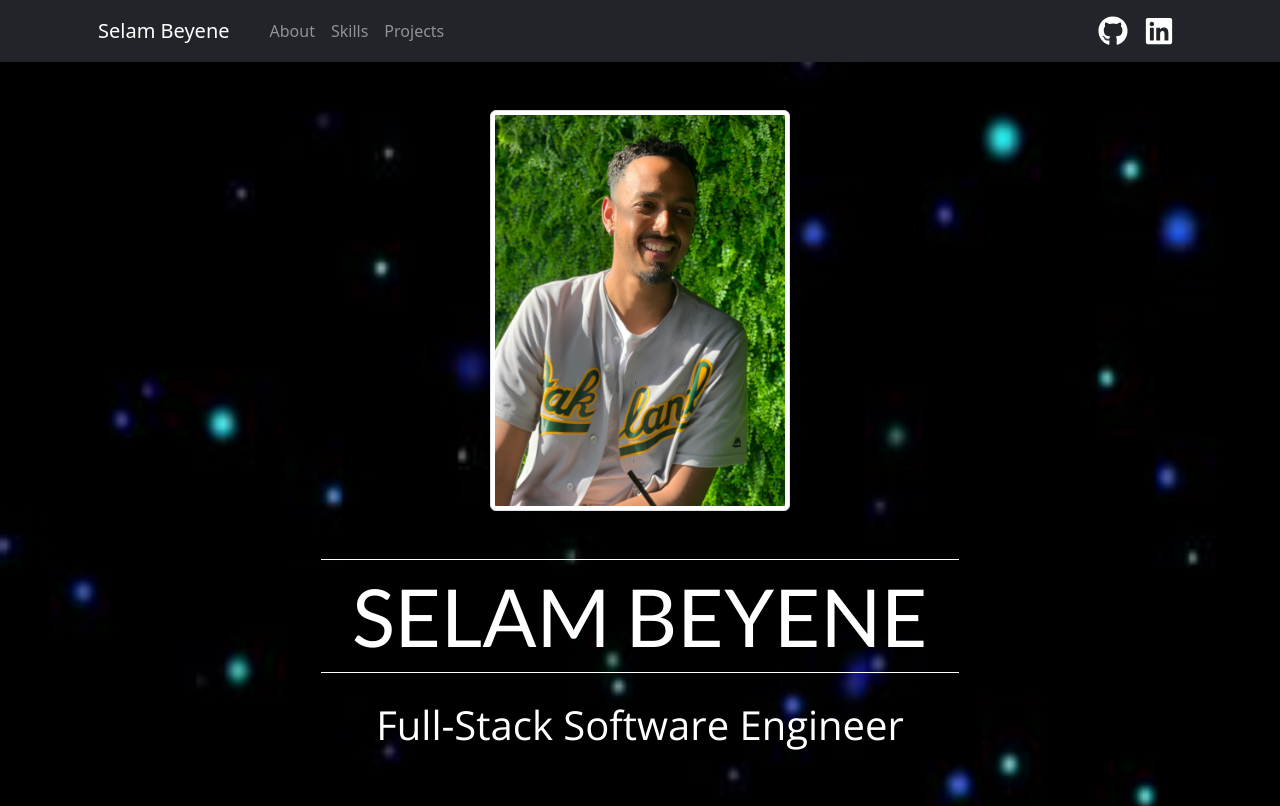
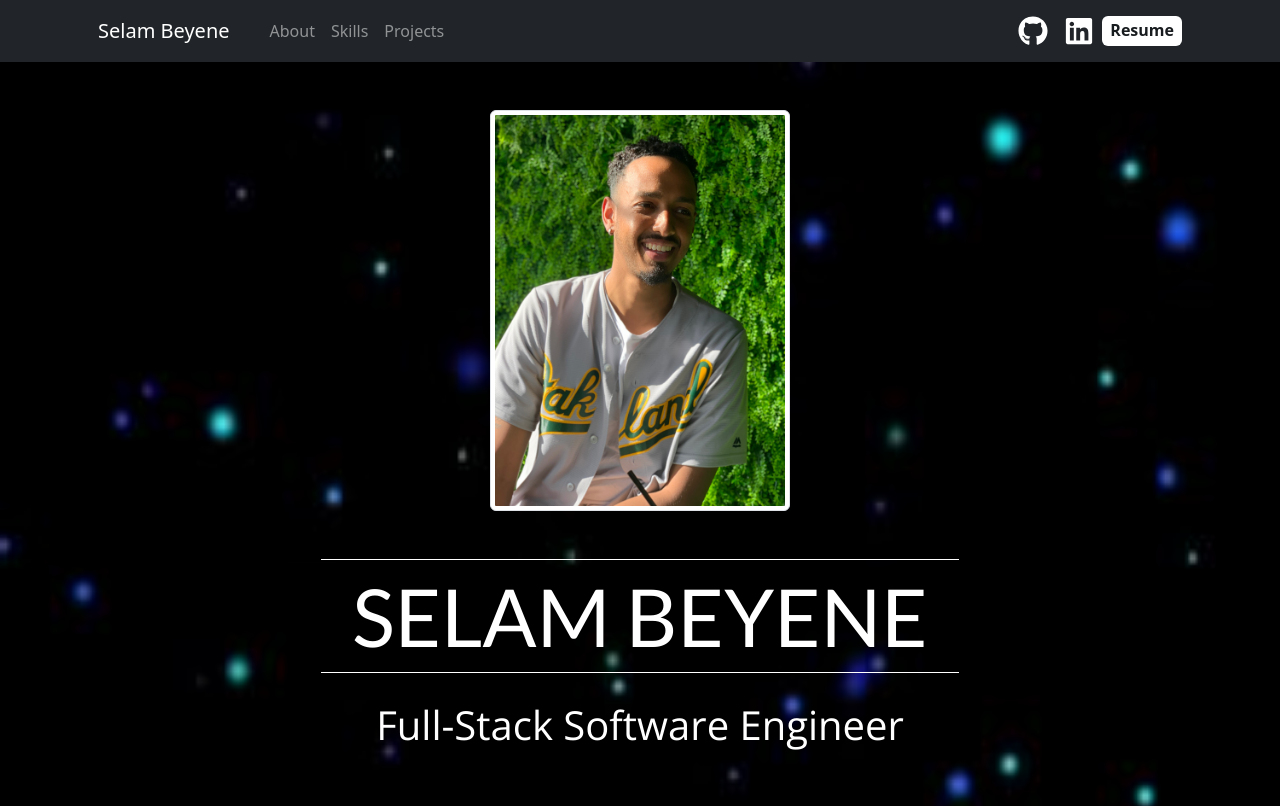
Before and after one commit to Slmbyn/my-portfolio, a React (Create React App) app: page / in a window 1280 px wide. Shown: the top 806 px of the page. Built offline with nearby package versions, Linux system fonts and the light colour scheme; a web font is replaced by a local one.

Commit message:
adds pushstart link

```diff
--- a/src/components/Navbar.js
+++ b/src/components/Navbar.js
@@ -5,30 +5,56 @@ import { scroller } from "react-scroll";
 import { FaGithub, FaLinkedin } from 'react-icons/fa';
 import '../styles/Navbar.module.css'
 
+// https://drive.google.com/file/d/1_mhrRGCUAFffpMHjn2gm8RGv7JYcQQsy/view?usp=sharing
+
 export default function CustomNavbar() {
   return (
     <Navbar bg="dark" variant="dark" expand="md" sticky="top">
       <Container>
-      <Navbar.Brand as={ScrollLink} to='landing' className='navbar-brand text-white mx-3 '>
+      <Navbar.Brand as={ScrollLink} to='landing' className='navbar-brand text-white mx-3'>
   Selam Beyene
 </Navbar.Brand>
-        <Navbar.Toggle aria-controls="responsive-navbar-nav" className='navbar-toggler mx-2 ' />
-        <Navbar.Collapse id="responsive-navbar-nav" className='text-right mx-3 '>
+<Navbar.Toggle aria-controls="responsive-navbar-nav" className='navbar-toggler mx-2' />
+<Navbar.Collapse id="responsive-navbar-nav" className='text-right mx-3'>
   <Nav className="me-auto">
     <Nav.Link as={ScrollLink} to='about'>About</Nav.Link>
     <Nav.Link as={ScrollLink} to='skills'>Skills</Nav.Link>
     <Nav.Link as={ScrollLink} to='projects'>Projects</Nav.Link>
     {/* <Nav.Link as={ScrollLink} to='contact'>Contact Me</Nav.Link> */}
   </Nav>
-          <Nav>
-            <a href='https://github.com/Slmbyn' rel="noopener noreferrer" target="_blank" className="nav-link" style={{ color: 'white', textDecoration: 'none' }}>
+  <Nav className="ml-auto d-flex align-items-center">
+    <a href='https://github.com/Slmbyn' rel="noopener noreferrer" target="_blank" className="nav-link ml-auto" style={{ color: 'white', textDecoration: 'none' }}>
       <FaGithub size={30} />
     </a>
-            <a href='https://www.linkedin.com/in/selambeyene/' rel="noopener noreferrer" target="_blank" className="nav-link" style={{ color: 'white', textDecoration: 'none' }}>
+    <a href='https://www.linkedin.com/in/selambeyene/' rel="noopener noreferrer" target="_blank" className="nav-link ml-auto" style={{ color: 'white', textDecoration: 'none' }}>
       <FaLinkedin size={30} />
+    </a>
+    <a
+      href="https://drive.google.com/file/d/1_mhrRGCUAFffpMHjn2gm8RGv7JYcQQsy/view?usp=sharing"
+      target="_blank"
+      download
+      style={{
+        textDecoration: 'none',
+        color: 'rgb(25, 28, 31)',
+        background: 'rgb(255, 255, 255)',
+        borderRadius: '6px',
+        paddingTop: '2px',    // Top padding
+        paddingBottom: '2px', // Bottom padding
+        paddingRight: '8px',  // Right padding
+        paddingLeft: '8px',   // Left padding
+        fontWeight: 'bold',
+        display: 'inline-block',
+        height: '30px',
+        width: '80px',
+      }}
+      className="nav-link ml-auto"
+    >
+      Resume
     </a>
   </Nav>
 </Navbar.Collapse>
+
+
       </Container>
     </Navbar>
   );
--- a/src/components/Projects.js
+++ b/src/components/Projects.js
@@ -32,6 +32,7 @@ export default function Projects() {
           description: 'PushStart is a full-stack CRUD application that seamlessly connects car buyers & sellers in a way that simplifies the car buying process.',
           imageSrc: pushstart,
           github: 'https://github.com/Slmbyn/PushStart',
+          site: 'https://pushstart-67af309d22a2.herokuapp.com/',
           techStack: [<SiMongodb/>, <SiExpress />,<FaReact />, <FaNodeJs />, <IoLogoJavascript />]
         },
         { title: 'Fit-Forecast',
--- a/src/styles/AboutMe.module.css
+++ b/src/styles/AboutMe.module.css
@@ -29,6 +29,7 @@
 }
 
 .aboutMeText {
+    /* font-size: clamp(10px, 0.3043rem + 3.4783vw, 20px); */
     font-size: 20px;
     /* font-size: 25px; */
     font-family: "Open Sans", sans-serif;
```
Lines whose indentation alone changed are shown as unchanged.
